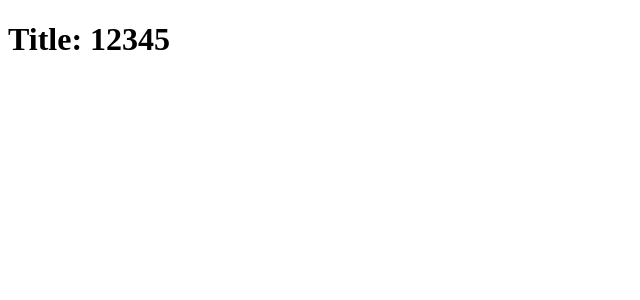
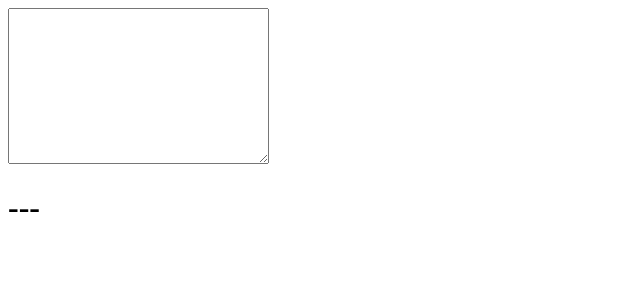
Before and after one commit to justinal64/react-app, a React (Create React App) app: page / in a window 1280 px wide. Shown: the top 300 px of the page, without its empty margins (0-640 px from the left). Built offline with nearby package versions, Linux system fonts and the light colour scheme.

Commit message:
completed exercise 8. This exercise deals with events

```diff
--- a/src/App.js
+++ b/src/App.js
@@ -1,21 +1,30 @@
 import React from 'react';
 
 class App extends React.Component {
+    constructor(){
+        super();
+        this.state = {currentEvent: '---'}
+        this.update = this.update.bind(this)
+    }
+    update(e) {
+        this.setState({currentEvent: e.type})
+    }
     render(){
-        return <Title text="12345" />
-    }
-}
-
-const Title = (props) => <h1>Title: {props.text}</h1>
-
-Title.propTypes = {
-    text(props, propName, component) {
-        if(!(propName in props)) {
-            return new Error('Missing ${propName}')
-        }
-        if(props[propName].lengh < 6) {
-            return new Error('${propName} was too short')
-        }
+        return (
+            <div>
+                <textarea
+                    onKeyPress={this.update}
+                    onCopy={this.update}
+                    onCut={this.update}
+                    onPaste={this.update}
+                    onFocus={this.update}
+                    onBlur={this.update}
+                    onDoubleCLick={this.update}
+                    cols="30"
+                    rows="10" />
+                <h1>{this.state.currentEvent}</h1>
+            </div>
+        )
     }
 }
 
```
